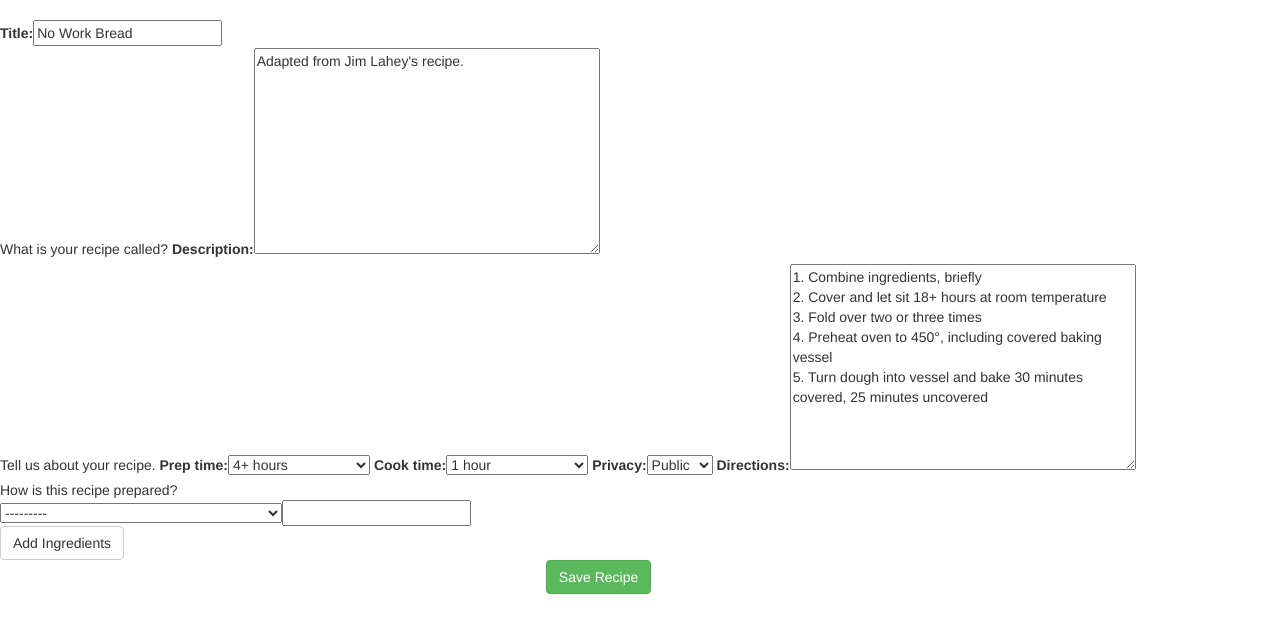
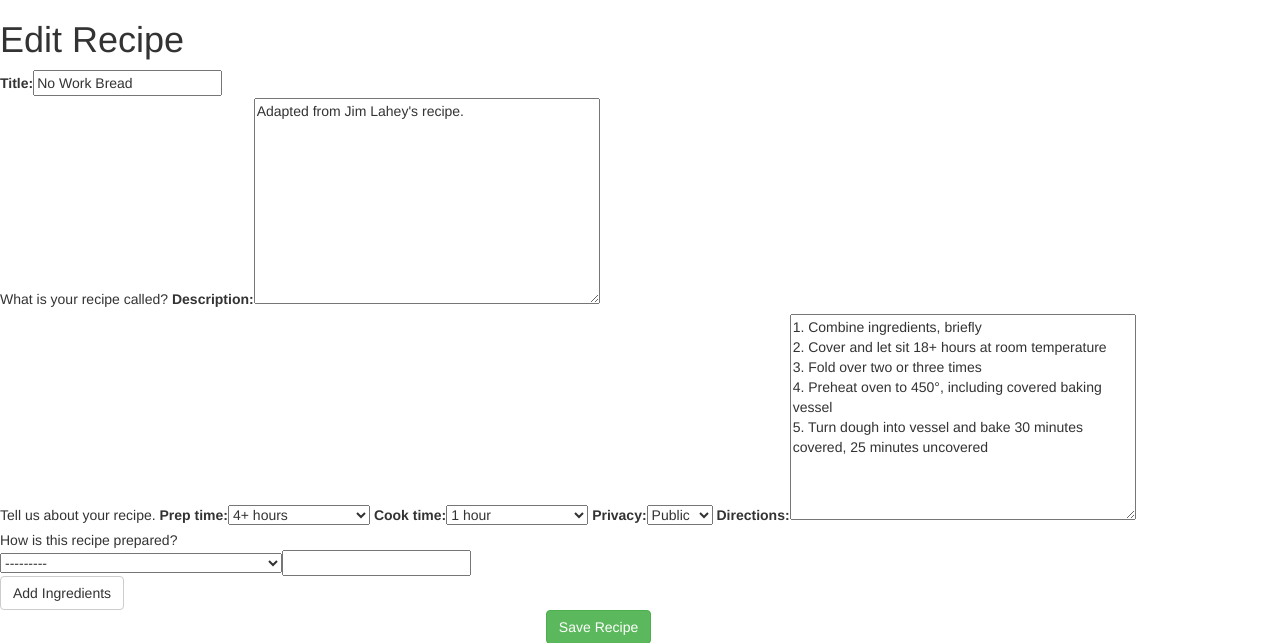
Before and after one commit to TeamReciprocity/reciprocity, a Django app: page /recipe/edit/1/ in a window 1280 px wide. Shown: the part 52-695 px from the top of the page. Run offline with Django 3.2, Linux system fonts and the light colour scheme; a user stored in the database is signed in; data comes from the database, SQL or seed files in the repository; data that the repository does not hold is empty; parts of the project's set-up code (start-up, migrations or seed data) failed here and were passed over; some libraries are stand-ins or nearby versions.

Commit message:
variations complete, parent traversal and ancestors functional, renamed add-recipe template.

```diff
--- a/reciprocity/recipe/models.py
+++ b/reciprocity/recipe/models.py
@@ -76,6 +76,10 @@ class Recipe(models.Model):
         through='RecipeIngredientRelationship'
     )
     created = models.DateTimeField(auto_now_add=True)
+    ancestors = models.ManyToManyField('self',
+                                       related_name='total_variations',
+                                       blank=True,
+                                       symmetrical=False)
 
 
 @python_2_unicode_compatible
--- a/reciprocity/recipe/templates/recipe/add-recipe.html
+++ b/reciprocity/recipe/templates/recipe/add-edit-vary.html
@@ -1,8 +1,9 @@
 {% extends 'reciprocity/base.html' %}
 {% block title %}
-Reciprocity - Add Recipe
+Reciprocity - {{ page_title }}
 {% endblock %}
 {% block content %}
+<h1> {{ page_title }} </h1>
 <form method="post">
   {% csrf_token %}
   {{ recipe_form }}
--- a/reciprocity/recipe/templates/recipe/edit-recipe.html
+++ /dev/null
@@ -1 +0,0 @@
-edit recipe
--- a/reciprocity/recipe/urls.py
+++ b/reciprocity/recipe/urls.py
@@ -10,6 +10,7 @@ from .views import (
     Ingredient,
     MyRecipesListView,
     RecipeDetailView,
+    vary_recipe
 )
 
 urlpatterns = [
@@ -27,10 +28,7 @@ urlpatterns = [
     url(r'^edit/(?P<pk>[0-9]+)/$',
         login_required(edit_recipe), name='edit-recipe'),
     url(r'^vary/(?P<pk>[0-9]+)/$',
-        login_required(DetailView.as_view(
-            model=Recipe,
-            template_name='recipe/vary-recipe.html'
-        )),
+        login_required(vary_recipe),
         name='vary-recipe'),
     url(r'^view/my_recipes/$',
         login_required(MyRecipesListView.as_view(
--- a/reciprocity/recipe/views.py
+++ b/reciprocity/recipe/views.py
@@ -41,7 +41,8 @@ class IngredientAutocomplete(autocomplete.Select2QuerySetView):
 def add_recipe(request):
     if request.method == 'POST':
         form = RecipeForm(request.POST)
-        formset = RecipeIngredientRelationshipFormSet(request.POST, prefix='ingredient_form')
+        formset = RecipeIngredientRelationshipFormSet(request.POST,
+                                                      prefix='ingredient_form')
         if formset.is_valid() and form.is_valid():
             form.instance.author = request.user
             form.save()
@@ -56,24 +57,24 @@ def add_recipe(request):
         recipe_form = RecipeForm()
         formset = RecipeIngredientRelationshipFormSet(
             queryset=RecipeIngredientRelationship.objects.none(),
-            prefix='ingredient_form'
-        )
+            prefix='ingredient_form')
     return render(request,
-                  'recipe/add-recipe.html',
+                  'recipe/add-edit-vary.html',
                   {'recipe_form': recipe_form,
-                   'formset': formset})
+                   'formset': formset,
+                   'page_title': 'Add Recipe'})
 
 
 def edit_recipe(request, **kwargs):
     """Handle edit of existing recipe."""
-    template = 'recipe/add-recipe.html'
+    template = 'recipe/add-edit-vary.html'
     pk = kwargs.get('pk')
     recipe = Recipe.objects.get(pk=pk)
     if request.method == 'POST':
         form = RecipeForm(request.POST, instance=recipe)
-        formset = RecipeIngredientRelationshipFormSet(request.POST, prefix='ingredient_form')
+        formset = RecipeIngredientRelationshipFormSet(request.POST,
+                                                      prefix='ingredient_form')
         if formset.is_valid() and form.is_valid():
-
             form.save()
             for ingredient in formset.cleaned_data:
                 if ingredient:
@@ -91,5 +92,41 @@ def edit_recipe(request, **kwargs):
     else:
         recipe_form = RecipeForm(instance=recipe)
         formset = RecipeIngredientRelationshipFormSet(queryset=recipe.ingredients_in_recipe.all(), prefix='ingredient_form')
+    return render(request, template, {'formset': formset,
+                                      'recipe_form': recipe_form,
+                                      'page_title': 'Edit Recipe'})
 
-    return render(request, template, {'formset': formset, 'recipe_form': recipe_form})
+
+def vary_recipe(request, **kwargs):
+    template = 'recipe/add-edit-vary.html'
+    pk = kwargs.get('pk')
+    parent_recipe = Recipe.objects.get(pk=pk)
+    if request.method == 'POST':
+        form = RecipeForm(request.POST)
+        formset = RecipeIngredientRelationshipFormSet(request.POST,
+                                                      prefix='ingredient_form')
+        if formset.is_valid() and form.is_valid():
+            form.instance.author = request.user
+            form.instance.parent = parent_recipe
+            form.save()
+            for ingredient in formset.cleaned_data:
+                if ingredient:
+                    new = RecipeIngredientRelationship(recipe=form.instance,
+                                                       quantity=ingredient['quantity'],
+                                                       ingredient=ingredient['ingredient'])
+                    new.save()
+            cur = parent_recipe
+            while cur:
+                form.instance.ancestors.add(cur)
+                form.save()
+                if cur.parent:
+                    cur = cur.parent
+                else:
+                    break
+            return HttpResponseRedirect('/')
+    else:
+        recipe_form = RecipeForm(instance=parent_recipe)
+        formset = RecipeIngredientRelationshipFormSet(queryset=parent_recipe.ingredients_in_recipe.all(), prefix='ingredient_form')
+        return render(request, template, {'formset': formset,
+                                          'recipe_form': recipe_form,
+                                          'page_title': 'Vary Recipe'})
```
Also changed, not shown: reciprocity/recipe/migrations/0010_auto_20160504_1730.py (added), reciprocity/recipe/migrations/0011_auto_20160504_1754.py (added), reciprocity/recipe/migrations/0012_auto_20160504_1757.py (added), reciprocity/recipe/migrations/0013_auto_20160504_1858.py (added), reciprocity/recipe/migrations/0014_auto_20160504_1912.py (added), reciprocity/recipe/migrations/0015_auto_20160504_1936.py (added).
